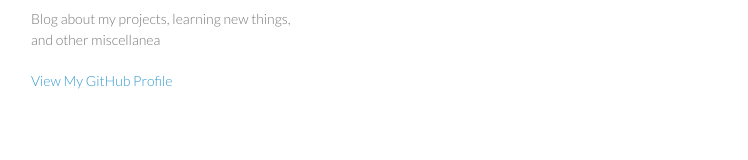
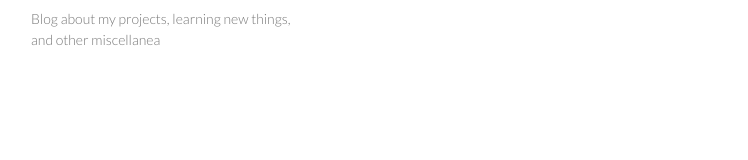
Before and after one commit to Jamestt/aceross.github.io, a plain HTML site: page index.html in a window 1280 px wide. Shown: the part 132-292 px from the top of the page, without its empty margins (179-927 px from the left). Drawn offline with Linux system fonts and the light colour scheme.

Commit message:
Update index.html

```diff
--- a/index.html
+++ b/index.html
@@ -19,7 +19,7 @@
         <p>Blog about my projects, learning new things, and other miscellanea </p>
 
 
-        <p class="view"><a href="https://github.com/aceross">View My GitHub Profile</a></p>
+
 
       </header>
       <section>
```
